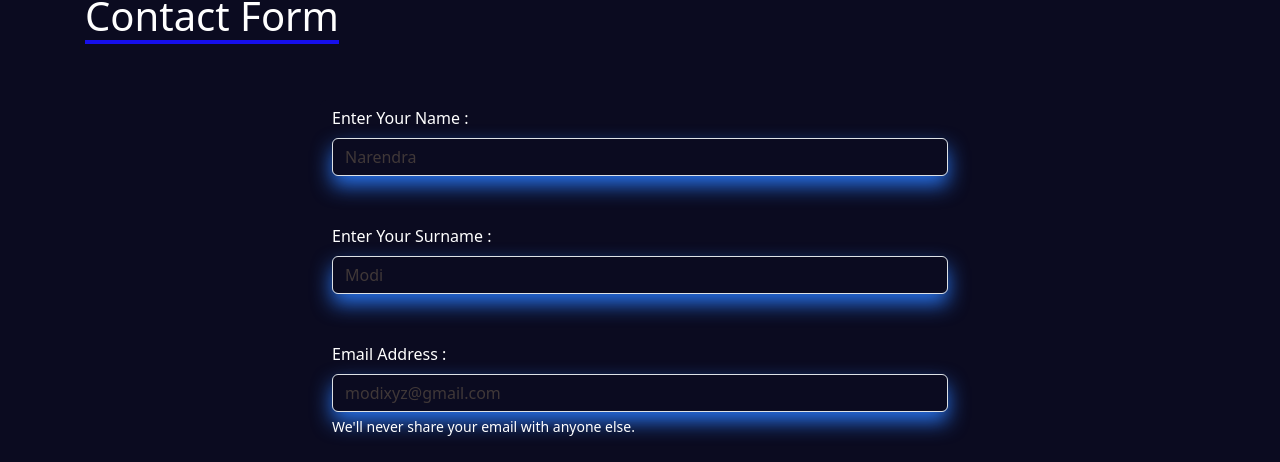
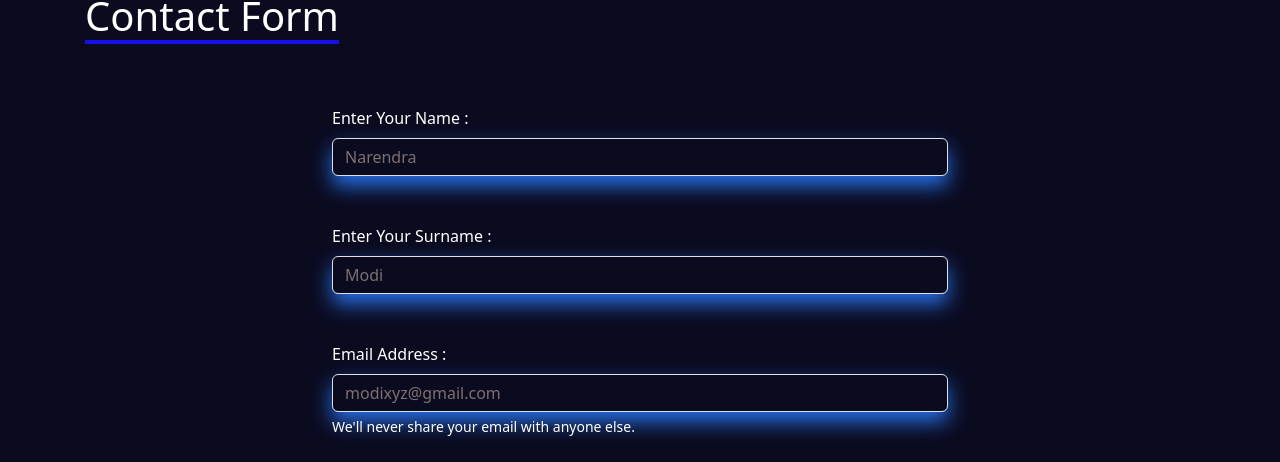
Before and after one commit to Harshachandel/portfolio, a plain HTML site: page index.html in a window 1280 px wide. Shown: the part 1988-2450 px from the top of the page. Drawn offline with nearby package versions, Linux system fonts and the light colour scheme; a web font is replaced by a local one.

Commit message:
portfolio

```diff
--- a/style.css
+++ b/style.css
@@ -204,12 +204,16 @@
 
          /* Change placeholder text color to white */
          ::placeholder {
-            color: rgb(64, 56, 56) !important;
+            color: rgb(128, 111, 111) !important;
         }
 
         /* Optional: Make sure the background of the input is consistent */
         input::placeholder {
-            color: rgb(64, 56, 56) !important;
+            color: rgb(128, 111, 111) !important;
+        }
+
+        input:focus{
+          color: aliceblue !important;
         }
 
         .form-control{
```
Also changed, not shown: Images/girl image5.jpg (deleted), Images/girl option2.jpg (deleted), Images/girl option3.jpg (deleted).
